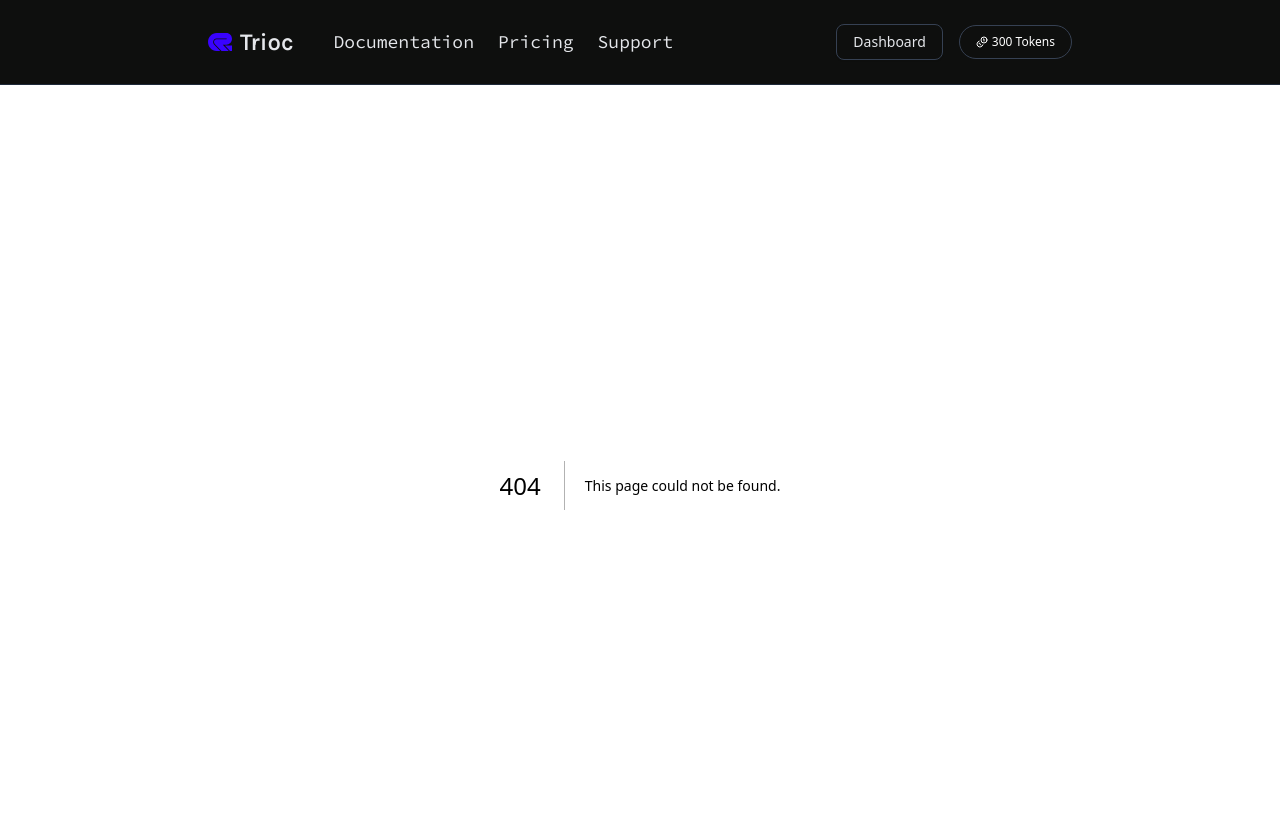
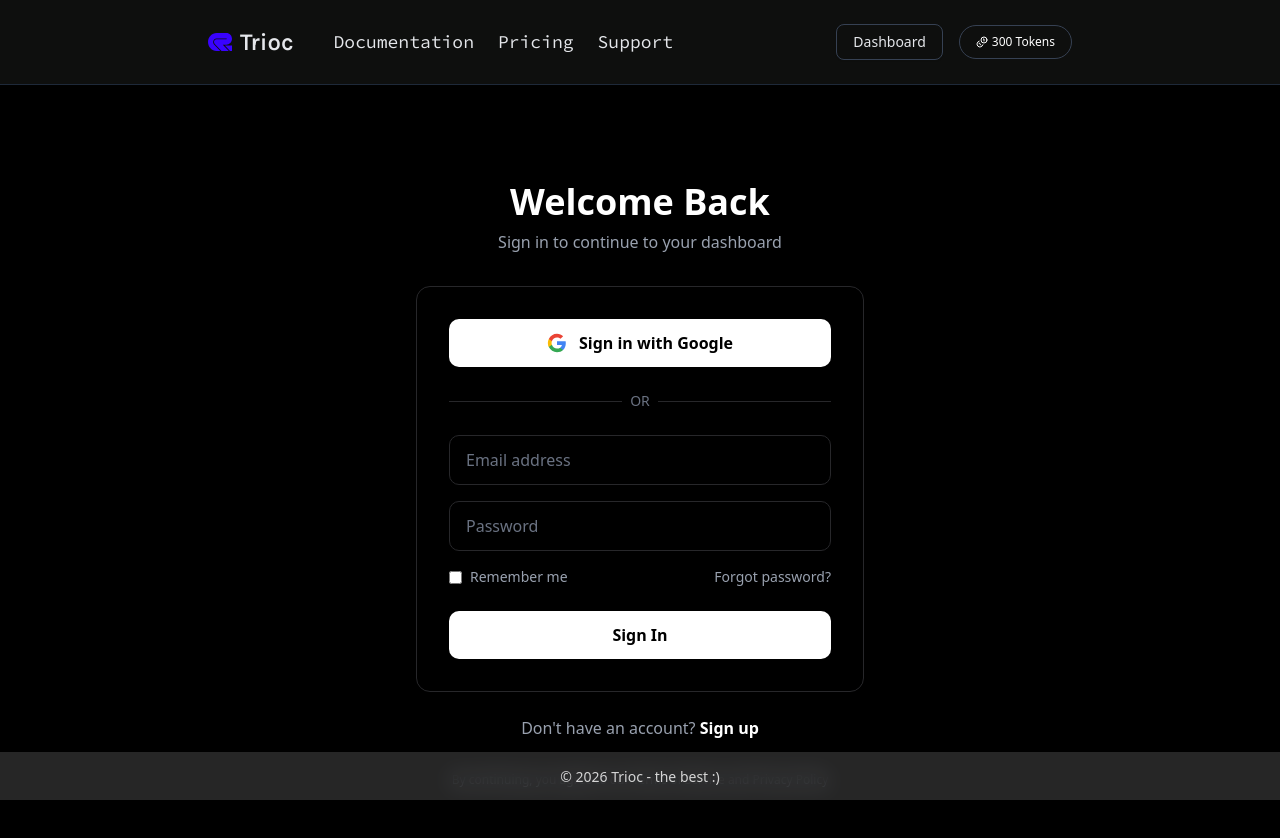
Before and after one commit to 0Armaan025/trioc, a Next.js app: page /auth in a window 1280 px wide. Before the commit this address had no page. Shown: the top 838 px of the page. Built offline with nearby package versions, Linux system fonts and the light colour scheme.

Commit message:
auth page added

```diff
--- a/package.json
+++ b/package.json
@@ -36,6 +36,7 @@
     "@radix-ui/react-toggle": "^1.1.10",
     "@radix-ui/react-toggle-group": "^1.1.11",
     "@radix-ui/react-tooltip": "^1.2.8",
+    "better-auth": "^1.4.15",
     "class-variance-authority": "^0.7.1",
     "clsx": "^2.1.1",
     "cmdk": "^1.1.1",
--- /dev/null
+++ b/src/app/api/auth/[...all]/route.ts
@@ -0,0 +1,4 @@
+import { auth } from "@/lib/auth"; // path to your auth file
+import { toNextJsHandler } from "better-auth/next-js";
+
+export const { POST, GET } = toNextJsHandler(auth);
--- /dev/null
+++ b/src/app/auth/page.tsx
@@ -0,0 +1,118 @@
+"use client";
+import React, { useState } from 'react';
+
+export default function AuthPage() {
+  const [isSignUp, setIsSignUp] = useState(false);
+
+  const handleGoogleAuth = () => {
+    // In a real app, this would trigger Google OAuth flow
+    console.log(isSignUp ? 'Signing up with Google...' : 'Signing in with Google...');
+    alert(`${isSignUp ? 'Sign up' : 'Sign in'} with Google clicked!`);
+  };
+
+  return (
+    <div className="min-h-screen bg-black flex items-center justify-center px-4">
+      <div className="w-full max-w-md">
+        <div className="text-center mb-8">
+          <h1 className="text-white text-4xl font-bold mb-2">
+            {isSignUp ? 'Create Account' : 'Welcome Back'}
+          </h1>
+          <p className="text-gray-400">
+            {isSignUp
+              ? 'Sign up to get started with your AI assistant'
+              : 'Sign in to continue to your dashboard'}
+          </p>
+        </div>
+
+        <div className="border border-zinc-800 rounded-xl p-8 hover:border-zinc-700 transition-all">
+          <button
+            onClick={handleGoogleAuth}
+            className="w-full bg-white hover:bg-gray-100 text-black font-semibold py-3 px-4 rounded-lg flex items-center justify-center gap-3 transition-all shadow-lg hover:shadow-xl"
+          >
+            <svg className="w-5 h-5" viewBox="0 0 24 24">
+              <path
+                fill="#4285F4"
+                d="M22.56 12.25c0-.78-.07-1.53-.2-2.25H12v4.26h5.92c-.26 1.37-1.04 2.53-2.21 3.31v2.77h3.57c2.08-1.92 3.28-4.74 3.28-8.09z"
+              />
+              <path
+                fill="#34A853"
+                d="M12 23c2.97 0 5.46-.98 7.28-2.66l-3.57-2.77c-.98.66-2.23 1.06-3.71 1.06-2.86 0-5.29-1.93-6.16-4.53H2.18v2.84C3.99 20.53 7.7 23 12 23z"
+              />
+              <path
+                fill="#FBBC05"
+                d="M5.84 14.09c-.22-.66-.35-1.36-.35-2.09s.13-1.43.35-2.09V7.07H2.18C1.43 8.55 1 10.22 1 12s.43 3.45 1.18 4.93l2.85-2.22.81-.62z"
+              />
+              <path
+                fill="#EA4335"
+                d="M12 5.38c1.62 0 3.06.56 4.21 1.64l3.15-3.15C17.45 2.09 14.97 1 12 1 7.7 1 3.99 3.47 2.18 7.07l3.66 2.84c.87-2.6 3.3-4.53 6.16-4.53z"
+              />
+            </svg>
+            <span>{isSignUp ? 'Sign up' : 'Sign in'} with Google</span>
+          </button>
+
+          <div className="relative my-6">
+            <div className="absolute inset-0 flex items-center">
+              <div className="w-full border-t border-zinc-800"></div>
+            </div>
+            <div className="relative flex justify-center text-sm">
+              <span className="px-2 bg-black text-gray-500">OR</span>
+            </div>
+          </div>
+
+          <div className="space-y-4">
+            <input
+              type="email"
+              placeholder="Email address"
+              className="w-full bg-transparent border border-zinc-800 rounded-lg px-4 py-3 text-white placeholder-gray-500 focus:outline-none focus:border-zinc-600 transition-all"
+            />
+            <input
+              type="password"
+              placeholder="Password"
+              className="w-full bg-transparent border border-zinc-800 rounded-lg px-4 py-3 text-white placeholder-gray-500 focus:outline-none focus:border-zinc-600 transition-all"
+            />
+            {isSignUp && (
+              <input
+                type="password"
+                placeholder="Confirm password"
+                className="w-full bg-transparent border border-zinc-800 rounded-lg px-4 py-3 text-white placeholder-gray-500 focus:outline-none focus:border-zinc-600 transition-all"
+              />
+            )}
+          </div>
+
+          {!isSignUp && (
+            <div className="flex items-center justify-between mt-4">
+              <label className="flex items-center gap-2 text-sm text-gray-400 cursor-pointer">
+                <input type="checkbox" className="rounded border-zinc-700" />
+                Remember me
+              </label>
+              <a href="#" className="text-sm text-gray-400 hover:text-white transition-colors">
+                Forgot password?
+              </a>
+            </div>
+          )}
+
+          <button className="w-full mt-6 bg-white hover:bg-gray-100 text-black font-semibold py-3 px-4 rounded-lg transition-all">
+            {isSignUp ? 'Create Account' : 'Sign In'}
+          </button>
+        </div>
+
+        <p className="text-center text-gray-400 mt-6">
+          {isSignUp ? 'Already have an account?' : "Don't have an account?"}{' '}
+          <button
+            onClick={() => setIsSignUp(!isSignUp)}
+            className="text-white hover:underline font-semibold"
+          >
+            {isSignUp ? 'Sign in' : 'Sign up'}
+          </button>
+        </p>
+
+        <p className="text-center text-gray-500 text-xs mt-8">
+          By continuing, you agree to our{' '}
+          <a href="#" className="hover:text-gray-400 transition-colors">Terms of Service</a>
+          {' '}and{' '}
+          <a href="#" className="hover:text-gray-400 transition-colors">Privacy Policy</a>
+        </p>
+      </div>
+    </div>
+  );
+}
--- a/src/components/custom/navbar.tsx
+++ b/src/components/custom/navbar.tsx
@@ -74,7 +74,7 @@ export const Navbar = () => {
 
       {/* Right */}
       <div className="hidden md:flex items-center">
-        <Button variant="outline" className="border-gray-700">
+        <Button variant="outline" className="border-gray-700 cursor-pointer">
           Dashboard
         </Button>
         <Badge
@@ -100,7 +100,7 @@ export const Navbar = () => {
           <h3 className="cursor-pointer">Documentation</h3>
           <h3 className="cursor-pointer">Pricing</h3>
           <h3 className="cursor-pointer">Support</h3>
-          <Button variant="outline" className="border-gray-700">
+          <Button variant="outline" className="border-gray-700 cursor-pointer">
             Dashboard
           </Button>
         </div>
--- /dev/null
+++ b/src/lib/auth-client.ts
@@ -0,0 +1,6 @@
+import { createAuthClient } from "better-auth/react"
+export const authClient = createAuthClient({
+  /** The base URL of the server (optional if you're using the same domain) */
+  baseURL: "http://localhost:3000"
+})
+export const { signIn, signUp, useSession } = createAuthClient()
--- /dev/null
+++ b/src/lib/auth.ts
@@ -0,0 +1,26 @@
+import { betterAuth } from "better-auth";
+
+
+
+export const auth = betterAuth({
+  //...
+  socialProviders: {
+    google: {
+      prompt: "select_account",
+      clientId: process.env.GOOGLE_CLIENT_ID as string,
+      clientSecret: process.env.GOOGLE_CLIENT_SECRET,
+    },
+  },
+  session: {
+    cookieCache: {
+      enabled: true,
+      maxAge: 7 * 24 * 60 * 60, // 7 days cache duration
+      strategy: "jwe", // can be "jwt" or "compact"
+      refreshCache: true, // Enable stateless refresh
+    },
+  },
+  account: {
+    storeStateStrategy: "cookie",
+    storeAccountCookie: true, // Store account data after OAuth flow in a cookie (useful for database-less flows)
+  }
+});
```
Also changed, not shown: 2 other files (tests, documents, lock files or other folders).
